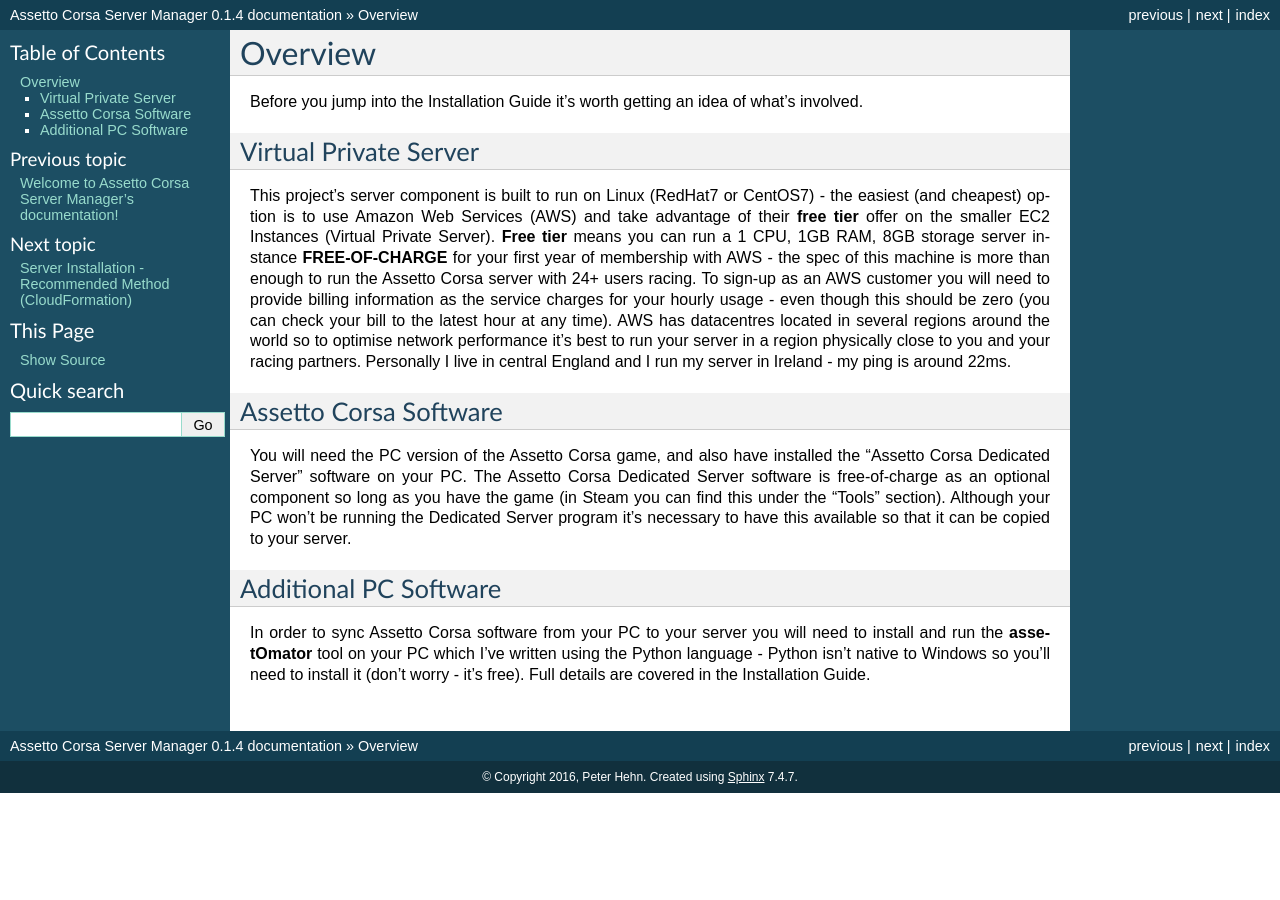
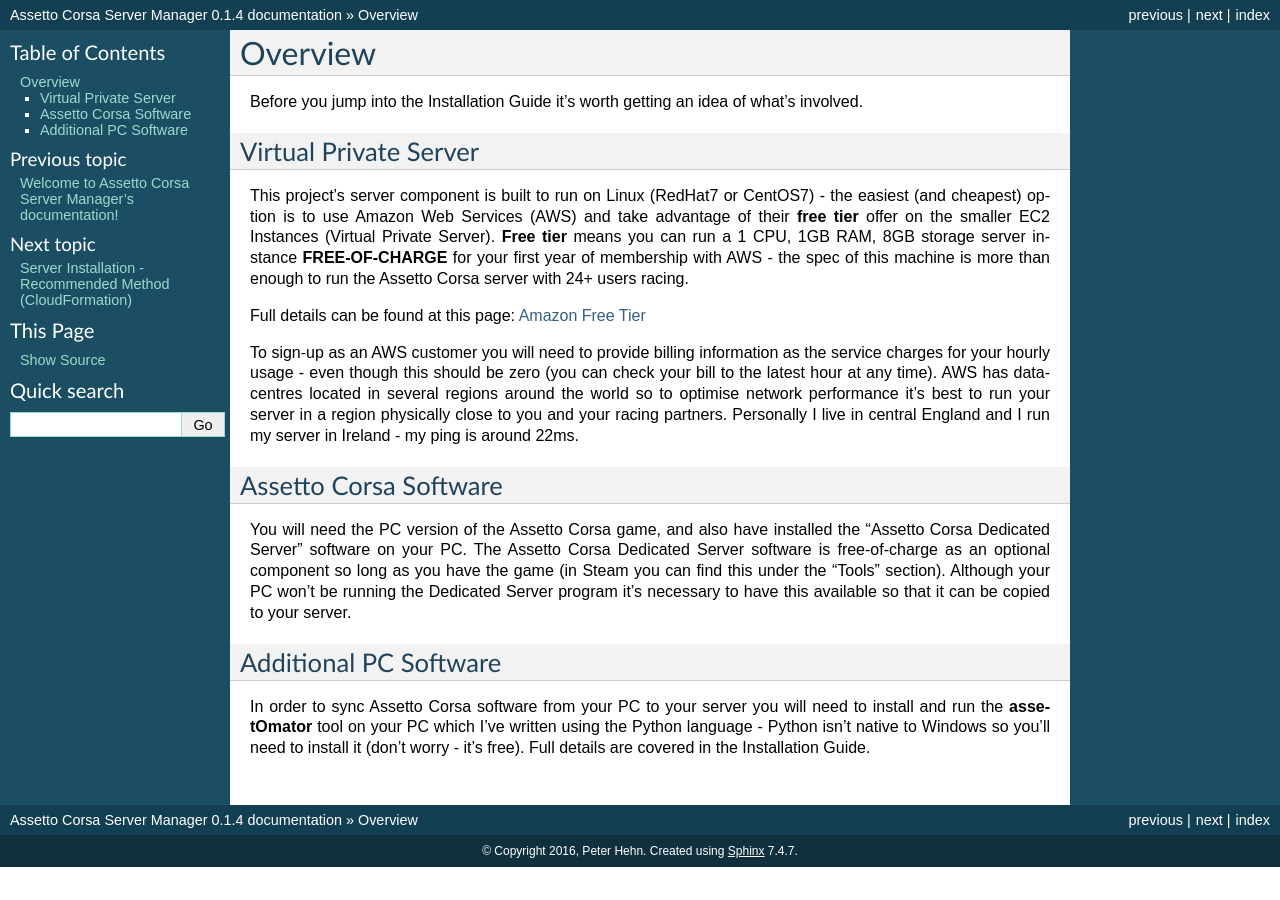
Before and after one commit to PeteTheAutomator/ACServerManager, a Sphinx documentation site: the page built from docs/overview.rst, in a window 1280 px wide. Built offline with Sphinx 7.4.7, drawn with Linux system fonts in a browser that asks for light colours.

Commit message:
more doc tweaks

```diff
--- a/docs/index.rst
+++ b/docs/index.rst
@@ -20,7 +20,8 @@
 conditions, cars etc) using the official tool-set leaves a lot to be desired.
 
 This project aims to simplify the process of hosting an Assetto Corsa dedicated server, provides a simple web-based
-user-interface for managing the configuration of gaming sessions, AND can allow users to run their server for **FREE!**
+user-interface for managing the configuration of gaming sessions, AND can allow users to run their server **FREE-OF-CHARGE
+for up-to a year!**
 
 Contents:
 
--- a/docs/overview.rst
+++ b/docs/overview.rst
@@ -9,7 +9,13 @@
 use Amazon Web Services (AWS) and take advantage of their **free tier** offer on the smaller EC2 Instances (Virtual
 Private Server).  **Free tier** means you can run a 1 CPU, 1GB RAM, 8GB storage server instance **FREE-OF-CHARGE** for your
 first year of membership with AWS - the spec of this machine is more than enough to run the Assetto Corsa server with
-24+ users racing.  To sign-up as an AWS customer you will need to provide billing information as the service charges for
+24+ users racing.
+
+Full details can be found at this page: `Amazon Free Tier`_
+
+.. _Amazon Free Tier: https://aws.amazon.com/free
+
+To sign-up as an AWS customer you will need to provide billing information as the service charges for
 your hourly usage - even though this should be zero (you can check your bill to the latest hour at any time).  AWS has
 datacentres located in several regions around the world so to optimise network performance it's best to run your server
 in a region physically close to you and your racing partners.  Personally I live in central England and I run my server
--- a/docs/server_installation_cloudformation.rst
+++ b/docs/server_installation_cloudformation.rst
@@ -57,7 +57,7 @@
 .. image:: images/ascm-cf-caps/acsm-cf-new-stack2.PNG
    :width: 500px
 
-You can safely click the blue "Next" button to skip over the next two screens; the first asks whether you want to apply
+You can safely skip over the next two screens by clicking the blue "Next" button; the first screen asks whether you want to apply
 Tags to your CloudFormation Stack, and the second reviews your options before creating the stack.  Click the blue "Create"
 button at the bottom right of the page and you should be taken to a screen which displays the progress of your Stack creation.
 
```
